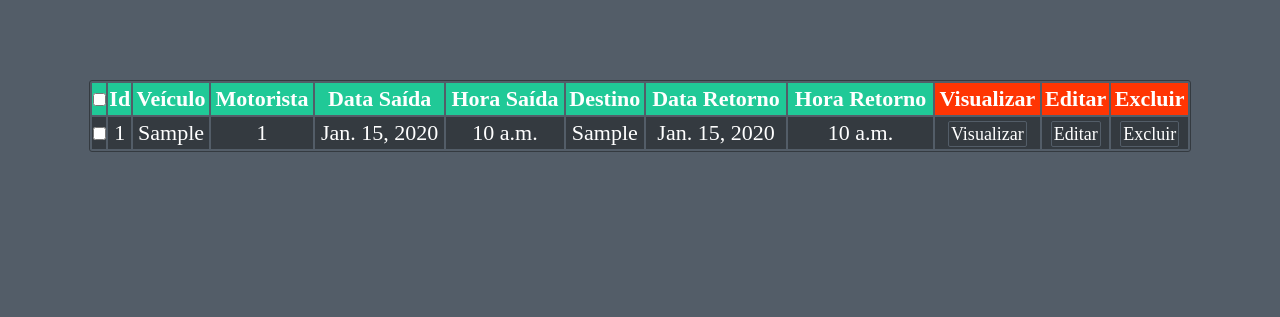
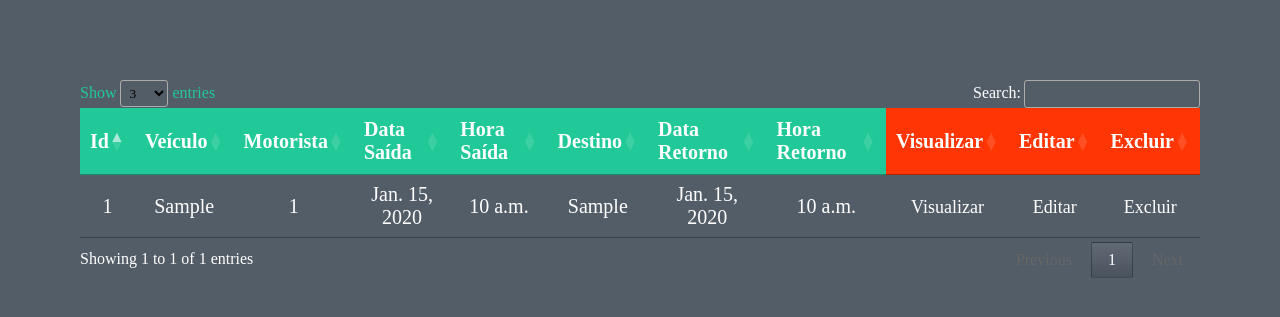
Before and after one commit to Guilherme-S222/Projeto_django, a Django app: page / in a window 1280 px wide. Shown: the part 59-376 px from the top of the page. Run offline with Django 4.2, Linux system fonts and the light colour scheme; tables that the repository leaves empty hold one stand-in row (values such as "Sample post"); some libraries are stand-ins or nearby versions; some web fonts are replaced.

Commit message:
tabela de consulta-ok

```diff
--- a/app/static/css/index.css
+++ b/app/static/css/index.css
@@ -56,15 +56,14 @@ body{
 .table-movimentacao{
     display: flex;
     flex-direction: column;
-    max-width: 1100px;
-    margin: 5rem auto;
+    margin: 5rem;
     border-collapse: collapse;
-    border: 1px solid #343a40;
+    /* border: 1px solid #343a40; */
     border-radius: 3px;
 }
 
 .table-movimentacao table{
-    font-size: 22px;
+    font-size: 20px;
     text-align: center;
 }
 
@@ -89,3 +88,26 @@ body{
     text-decoration: none;
     color: #fff;
 }
+
+/* ESTILIZAÇÃO DA TABELA DATA TABLES */
+#table_info{
+    color:#fff
+}
+#table_length{
+    color: #20c997;
+}
+#table_filter{
+    color: #fff;
+}
+#table_paginate{
+    color:#fff;
+}
+#table_previous{
+    color: #fff;
+}
+#table_next{
+    color: #fff;
+}
+.dataTables_empty{
+    color: #fff;
+}
--- a/app/templates/principal/index.html
+++ b/app/templates/principal/index.html
@@ -9,6 +9,7 @@
     <link rel="preconnect" href="https://fonts.gstatic.com" crossorigin>
     <link href="https://fonts.googleapis.com/css2?family=Blinker:wght@100;200;300;400;600;700;800;900&display=swap" rel="stylesheet">
     <link rel="stylesheet" type="text/css" href="{% static 'css/index.css' %}">
+    <link rel="stylesheet" type="text/css" href="https://cdn.datatables.net/1.13.7/css/jquery.dataTables.min.css"/>
 </head>
 <body>
 
@@ -36,10 +37,10 @@
     <!-- TABELA DE MOVIMENTAÇÃO -->
     <div class="table-movimentacao">
 
-        <table>
+        <table id="table">
             <thead>
                 <tr class="title">
-                    <th><input type="checkbox"></th>
+                    <!-- <th><input type="checkbox"></th> -->
                     <th>Id</th>
                     <th>Veículo</th>
                     <th>Motorista</th>
@@ -57,7 +58,7 @@
             <tbody>
                 {% for id_controle in controle_veiculos %}
                     <tr class="table-content">
-                        <td class="content"><input type="checkbox"></td>
+                        <!-- <td class="content"><input type="checkbox"></td> -->
                         <td>{{ id_controle.id_controle }}</td>
                         <td>{{ id_controle.placa_veiculo_FK }}</td>
                         <td>{{ id_controle.cod_motorista_FK }}</td>
@@ -75,6 +76,15 @@
         </table>
 
     </div>
-
+    <script src="https://cdn.jsdelivr.net/npm/jquery@3.7.1/dist/jquery.min.js"></script>
+    <script src="https://cdn.datatables.net/1.13.7/js/jquery.dataTables.min.js"></script>
+    <script>
+        $(document).ready(function(){
+            $('#table').DataTable({
+                "aLengthMenu": [[3, 5, 10, 25, -1], [3, 5, 10, 25, "All"]],
+                "iDisplayLength": 3
+            });
+        })
+    </script>
 </body>
 </html>
```
Also changed, not shown: app/static/css/cadastro.css (+6 -5 lines).
